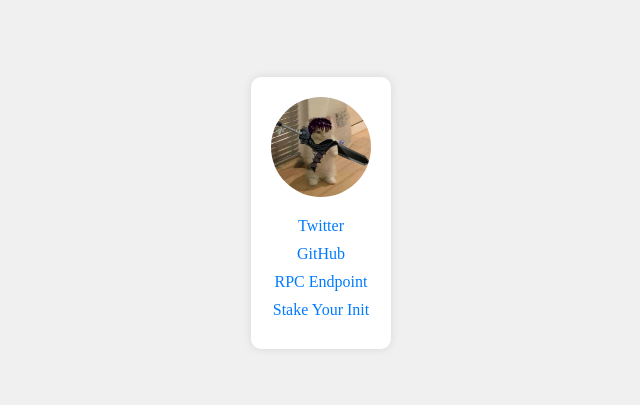
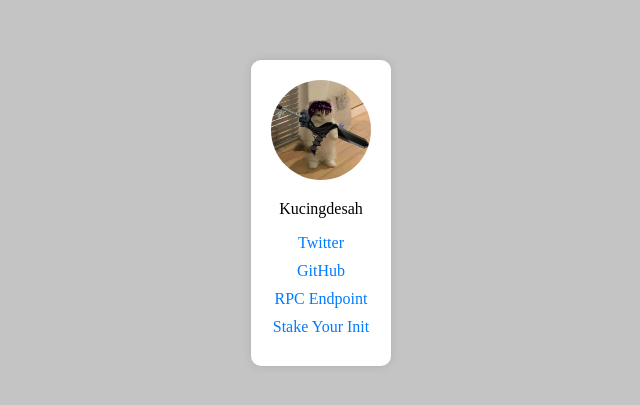
Before and after one commit to aldyrza/initia, a plain HTML site: page index.html in a window 1280 px wide. Shown: the part 187-592 px from the top of the page, without its empty margins (319-959 px from the left). Drawn offline with Linux system fonts and the light colour scheme.

Commit message:
index.html

```diff
--- a/index.html
+++ b/index.html
@@ -10,7 +10,7 @@
             justify-content: center;
             align-items: center;
             height: 100vh;
-            background-color: #f0f0f0;
+            background-color: #c4c4c4;
             margin: 0;
         }
         .container {
@@ -48,6 +48,7 @@
         <div class="image">
             <img src="kucingdesah.jpg" alt="Profile Image">
         </div>
+        <p>Kucingdesah</p>
         <a href="https://x.com/exd799" class="link">Twitter</a>
         <a href="https://github.com/aldyrza" class="link">GitHub</a>
         <a href="#" class="link">RPC Endpoint</a>
```
